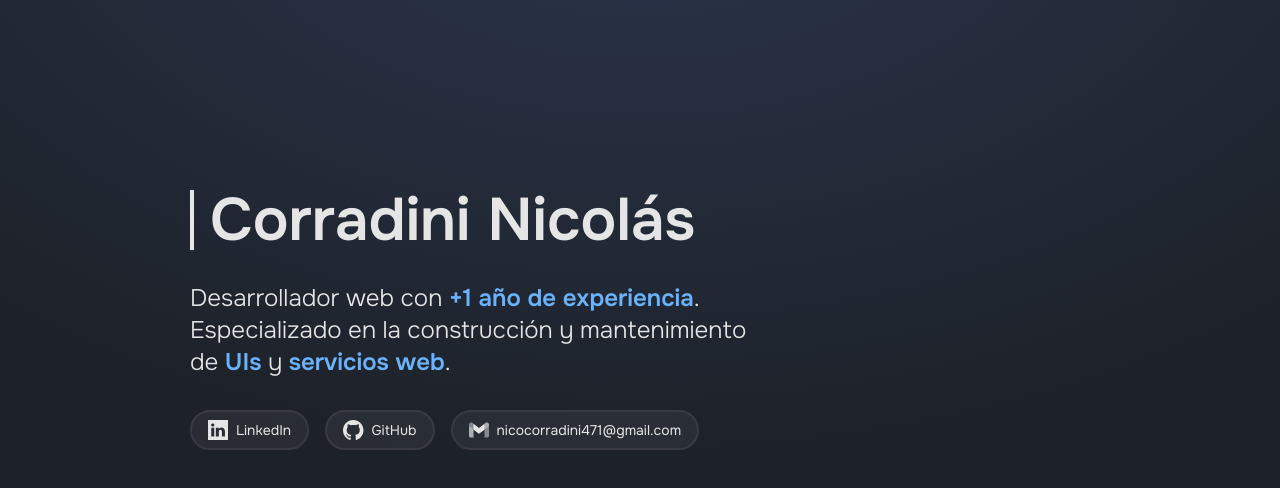
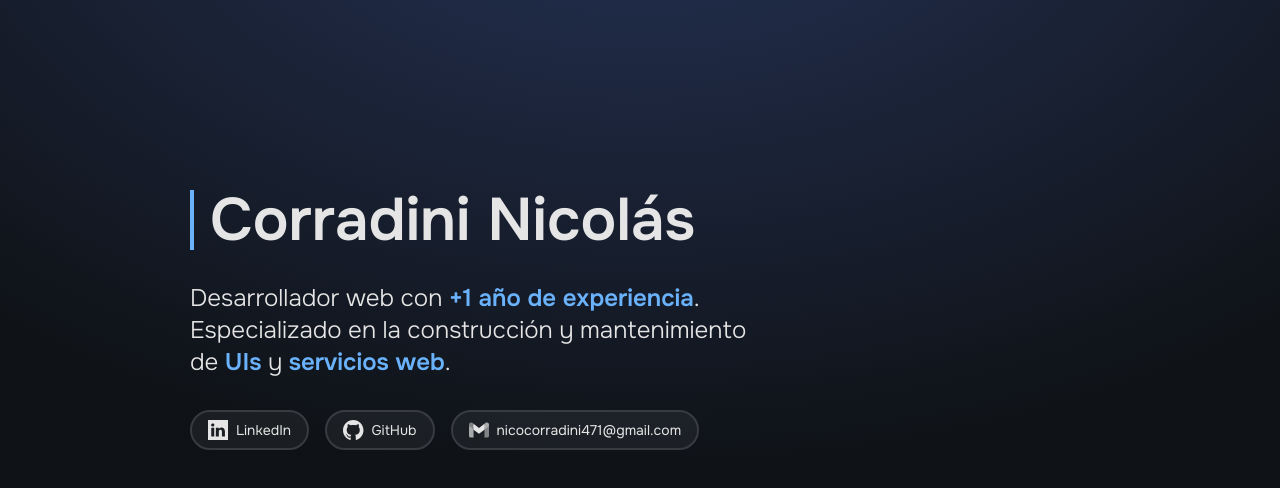
Before and after one commit to ncorradini/portfolio-web, a Next.js app: page / in a window 1280 px wide. Shown: the top 488 px of the page. Built offline with nearby package versions, Linux system fonts and the light colour scheme.

Commit message:
feat: add Background component

```diff
--- a/src/app/components/AboutMe.tsx
+++ b/src/app/components/AboutMe.tsx
@@ -26,7 +26,7 @@ const BUTTONS_LINKS = [
 function AboutMe() {
   return (
     <section className="mt-[150px] flex max-w-[580px] flex-col gap-[32px]">
-      <h1 className="border-l-4 border-solid border-l-vistaBlue pl-4 text-[48px] font-semibold leading-none md:text-[60px]">
+      <h1 className="border-l-4 border-solid border-l-lightAzure pl-4 text-[48px] font-semibold leading-none md:text-[60px]">
         Corradini Nicolás
       </h1>
       <p className="text-md font-light md:text-2xl">
--- /dev/null
+++ b/src/app/components/Background.tsx
@@ -0,0 +1,7 @@
+function Background() {
+  return (
+    <div className="bg-chineseBlack absolute left-0 top-0 z-[-2] h-full min-h-screen w-full bg-[radial-gradient(ellipse_80%_80%_at_50%_-20%,#5a7ef14a,#00000019)]" />
+  );
+}
+
+export default Background;
--- a/src/app/page.tsx
+++ b/src/app/page.tsx
@@ -1,10 +1,11 @@
+import Background from '@Components/Background';
 import AboutMe from '@Components/AboutMe';
 
 export default function Home() {
   return (
-    <main className="p-10">
-      <div className="absolute left-0 top-0 z-[-2] min-h-screen w-full bg-[#20252C] bg-[radial-gradient(ellipse_80%_80%_at_50%_-20%,rgba(90,120,215,0.2),rgba(0,0,0,0.1))]" />
-      <div className="m-auto max-w-[900px]">
+    <main className="relative p-5 md:p-10">
+      <Background />
+      <div className="container m-auto flex flex-col gap-[150px] md:gap-[200px]">
         <AboutMe />
       </div>
     </main>
```
